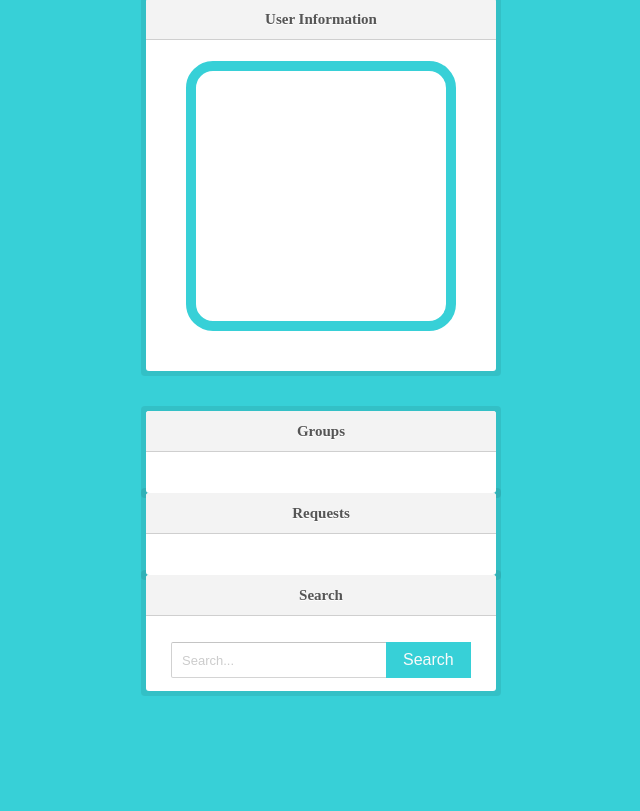
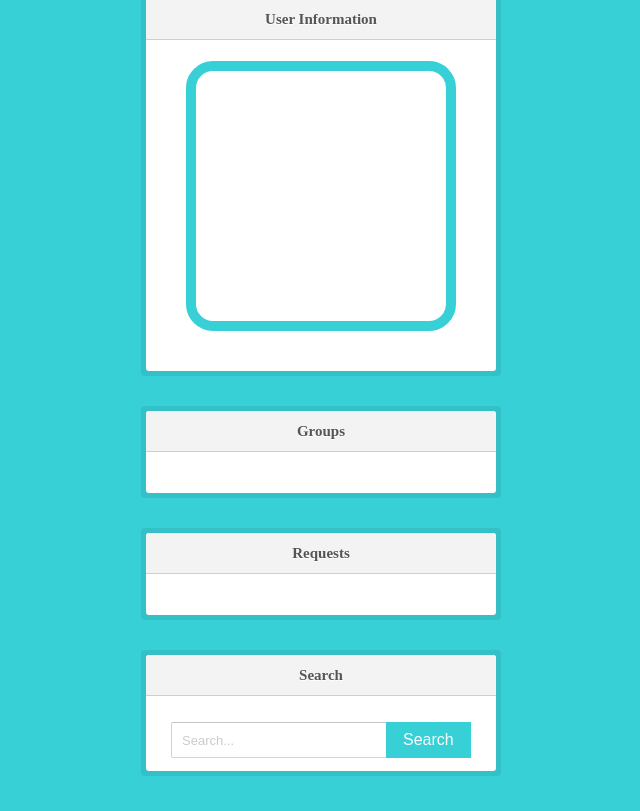
Before and after one commit to pexpert28/Django, a Django app: template ShelegramWeb/templates/shelegram/profile.html in a window 1280 px wide. Shown: the part 365-1176 px from the top of the page, without its empty margins (319-959 px from the left). Before the commit the page ends 1061 px from the top, so only its background shows below. Run offline with Django 3.2, Linux system fonts and the light colour scheme; the template is opened without the code that fills it, so the values that code supplies are empty; parts of the project's set-up code (start-up, migrations or seed data) failed here and were passed over.

Commit message:
Update profile.html

```diff
--- a/ShelegramWeb/templates/shelegram/profile.html
+++ b/ShelegramWeb/templates/shelegram/profile.html
@@ -33,19 +33,19 @@
 		</div>
 	</div>
 
-	<div class="containter">
+	<div class="container">
 		<div class="form">
 			<h1>Groups</h1>
 		</div>
 	</div>
 
-	<div class="containter">
+	<div class="container">
 		<div class="form">
 			<h1>Requests</h1>
 		</div>
 	</div>
 
-	<div class="containter">
+	<div class="container">
 		<div class="form">
 			<h1>Search</h1>
 				<form class="search-form">
```
